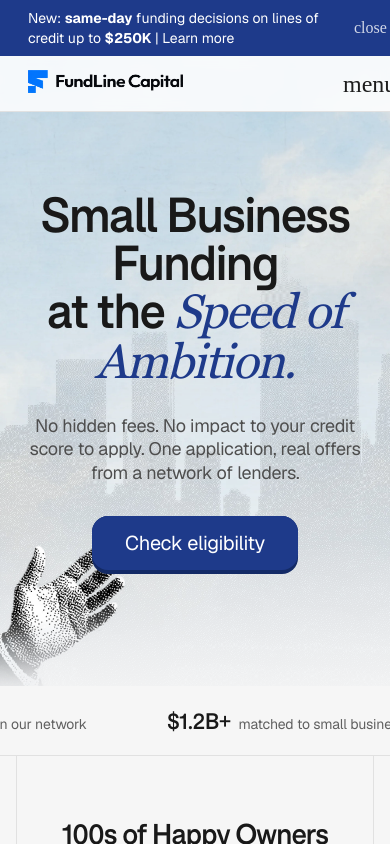
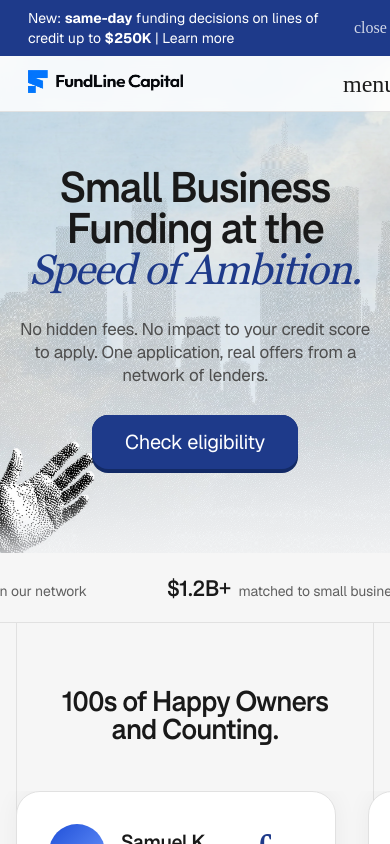
Before and after one commit to kellyjosephbusiness/obsidian, a Next.js app: page / in a window 390 px wide. Shown: the top 844 px of the page. Built offline with nearby package versions, Linux system fonts and the light colour scheme; a web font is replaced by a local one.

Commit message:
Mobile polish: tighter hero type and spacing on phones, hand clear of the CTA, centered application card
Co-Authored-By: Claude Fable 5.1 <noreply@anthropic.com>

```diff
--- a/src/components/sites/corgi-insure-a0f7893c/root-8a5edab2/GetQuotedMobile.tsx
+++ b/src/components/sites/corgi-insure-a0f7893c/root-8a5edab2/GetQuotedMobile.tsx
@@ -94,7 +94,7 @@ export function DemoCard({ hideFooter = false }: CardProps) {
       <div className="@container relative aspect-[800/465] overflow-clip bg-[#dddddd] p-[1.09cqw]">
         <div
           {...chip.handlers}
-          className="@container absolute left-[3.25%] top-[8.46%] aspect-[575/699] w-[71.875%] rounded-[1.63cqw] bg-[#f9f9f9] shadow-[0_0_1.09cqw_rgba(25,25,25,0.2)]"
+          className="@container absolute left-[14.0625%] top-[8.46%] aspect-[575/699] w-[71.875%] rounded-[1.63cqw] bg-[#f9f9f9] shadow-[0_0_1.09cqw_rgba(25,25,25,0.2)]"
         >
           <FinancialFormMock {...formProps} />
         </div>
--- a/src/components/sites/corgi-insure-a0f7893c/root-8a5edab2/GetQuotedSection.tsx
+++ b/src/components/sites/corgi-insure-a0f7893c/root-8a5edab2/GetQuotedSection.tsx
@@ -181,7 +181,7 @@ function FlipPanel({ showingDemo, cursorExitProgress, dogEntryProgress }: FlipPa
             {/* Back face (pre-rotated 180°): demo form driving the estimate bubble */}
             <div
               {...chip.handlers}
-              className="@container absolute top-[8.46%] right-[3.25%] aspect-[575/699] w-[71.875%] rounded-[1.63cqw] bg-[#f9f9f9] shadow-[0_0_1.09cqw_rgba(25,25,25,0.2)]"
+              className="@container absolute top-[8.46%] right-[14.0625%] aspect-[575/699] w-[71.875%] rounded-[1.63cqw] bg-[#f9f9f9] shadow-[0_0_1.09cqw_rgba(25,25,25,0.2)]"
               style={{ ...FACE_STYLE, transform: "rotateY(180deg)", pointerEvents: showingDemo ? "auto" : "none" }}
             >
               <FinancialFormMock {...formProps} />
--- a/src/components/sites/corgi-insure-a0f7893c/root-8a5edab2/HeroSection.tsx
+++ b/src/components/sites/corgi-insure-a0f7893c/root-8a5edab2/HeroSection.tsx
@@ -69,14 +69,14 @@ export function HeroSection() {
 
       <div className="relative flex w-full items-center md:w-auto">
         <div className="relative w-full md:w-auto">
-          <div className="relative flex flex-col items-center gap-8 px-4 pt-10 pb-28 text-center md:px-[120px] md:pt-14 md:pb-36">
+          <div className="relative flex flex-col items-center gap-7 px-4 pt-4 pb-20 text-center md:gap-8 md:px-[120px] md:pt-14 md:pb-36">
             <div className="flex flex-col items-center gap-7">
-              <h1 className="homepage-hero-heading-font mx-auto max-w-[1000px] text-[48px] font-medium leading-none tracking-[-0.032em] text-[#191919] md:text-[68px] lg:text-[84px]">
-                {HERO.headingLine1} <br />
+              <h1 className="homepage-hero-heading-font mx-auto max-w-[1000px] text-[42px] font-medium leading-[0.98] tracking-[-0.032em] text-[#191919] sm:text-[52px] md:text-[68px] md:leading-none lg:text-[84px]">
+                {HERO.headingLine1} <br className="hidden md:block" />
                 {HERO.headingLine2Prefix}{" "}
                 <span className="homepage-hero-serif-font text-[#1E3A8A] italic">{HERO.headingAccent}</span>
               </h1>
-              <p className="text-[18px] leading-[1.3] tracking-[-0.27px] text-[#4e4e4e] md:text-[24px] md:tracking-[-0.36px]">
+              <p className="max-w-[360px] text-[17px] leading-[1.35] tracking-[-0.2px] text-[#4e4e4e] sm:max-w-none md:text-[24px] md:leading-[1.3] md:tracking-[-0.36px]">
                 {HERO.subLine1}
                 <br className="hidden md:block" /> {HERO.subLine2}
               </p>
@@ -94,7 +94,7 @@ export function HeroSection() {
             </PressableButton>
 
             {/* Hand */}
-            <div className="pointer-events-none absolute bottom-[-24px] left-[-64px] h-[180px] w-[238px] -rotate-[15deg] [mask-image:linear-gradient(to_bottom,black_45%,transparent_88%)] md:bottom-[-16px] md:left-[-56px] md:h-[241px] md:w-[318px] md:rotate-0">
+            <div className="pointer-events-none absolute bottom-[-40px] left-[-72px] h-[160px] w-[212px] -rotate-[18deg] [mask-image:linear-gradient(to_bottom,black_45%,transparent_88%)] sm:bottom-[-24px] sm:left-[-64px] sm:h-[180px] sm:w-[238px] md:bottom-[-16px] md:left-[-56px] md:h-[241px] md:w-[318px] md:rotate-0">
               <div aria-hidden className="absolute inset-0">
                 <SlicedImage src={HAND_SRC} alt="" />
               </div>
```
Also changed, not shown: 19 other files (tests, documents, lock files or other folders).
